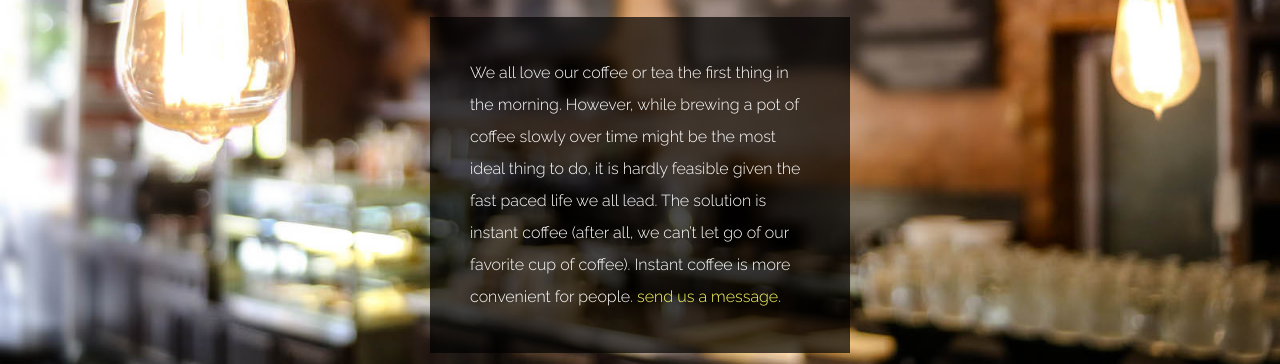
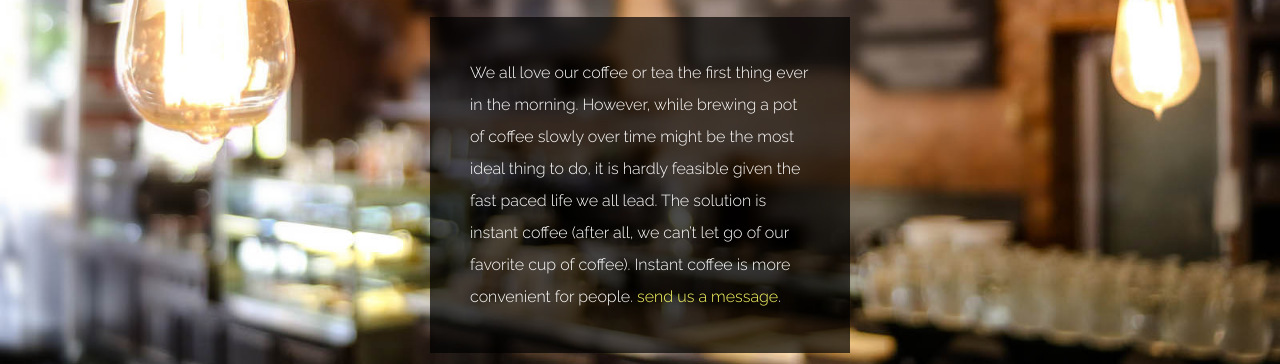
Before and after one commit to swati0806/cloudcafe, a plain HTML site: page index.html in a window 1280 px wide. Shown: the part 423-787 px from the top of the page. Drawn offline with nearby package versions, Linux system fonts and the light colour scheme.

Commit message:
Update index.html

```diff
--- a/index.html
+++ b/index.html
@@ -36,7 +36,7 @@
                 </div>
                 <div class="bg-black bg-opacity-70 p-10 mb-5">
                     <p class="text-white leading-8 text-sm font-light">
-                        We all love our coffee or tea the first thing in the morning. However, while brewing a pot of coffee slowly over time might be the most ideal thing to do, it is hardly feasible given the fast paced life we all lead.
+                        We all love our coffee or tea the first thing ever in the morning. However, while brewing a pot of coffee slowly over time might be the most ideal thing to do, it is hardly feasible given the fast paced life we all lead.
 
                         The solution is instant coffee (after all, we can’t let go of our favorite cup of coffee). Instant coffee is more convenient for people. <a rel="nofollow" href="#contact" target="_parent">send us a message</a>. </p>
                 </div>
```
